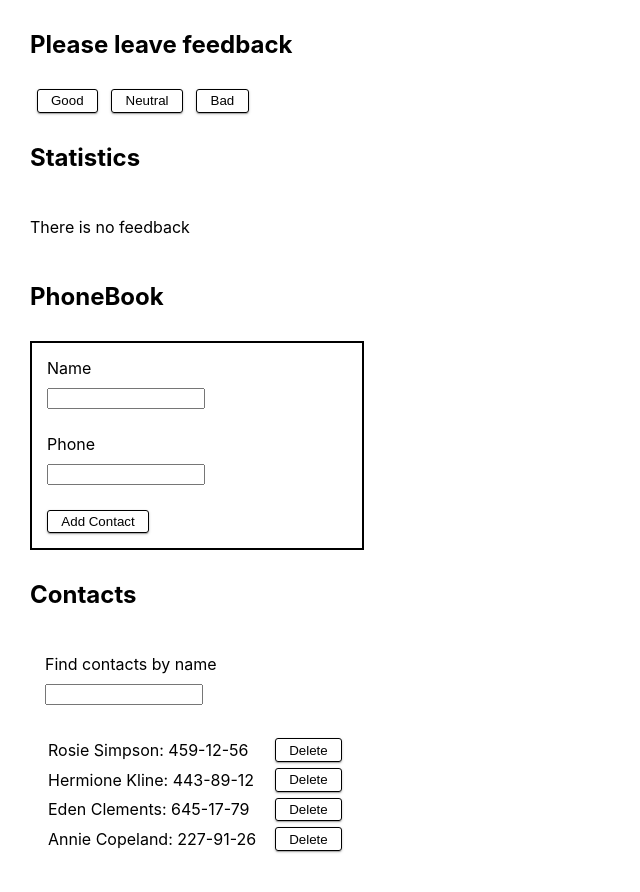
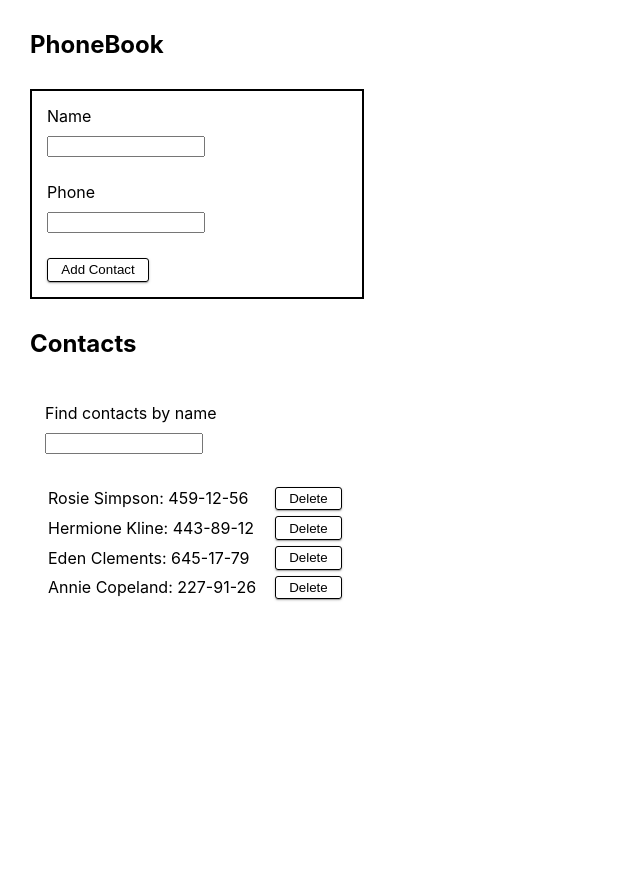
Before and after one commit to timurvdovichenko/goit-react-hw-02-phonebook, a React (Create React App) app: page / in a window 1280 px wide. Shown: the top 892 px of the page, without its empty margins (0-640 px from the left). After the commit the page ends 800 px from the top, so only its background shows below. Built offline with nearby package versions, Linux system fonts and the light colour scheme.

Commit message:
delete feedback App

```diff
--- a/src/components/App.jsx
+++ b/src/components/App.jsx
@@ -1,22 +1,8 @@
-import PropTypes from 'prop-types';
 import { Component } from 'react';
-// import Feedback from './Feedback/Feedback';
-import Notification from './Feedback/Notification';
-import Section from './Feedback/Section';
-import FeedbackOptions from './Feedback/FeedbackOptions';
-import Statistics from './Feedback/Statistics';
 import PhoneBook from './PhoneBook/Phonebook';
 
 class App extends Component {
-  static defaultProps = {
-    goodInitialValue: 0,
-    neutralInitialValue: 0,
-    badInitialValue: 0,
-  };
   state = {
-    good: this.props.goodInitialValue,
-    neutral: this.props.neutralInitialValue,
-    bad: this.props.badInitialValue,
     contacts: [
       { id: 'id-1', name: 'Rosie Simpson', number: '459-12-56' },
       { id: 'id-2', name: 'Hermione Kline', number: '443-89-12' },
@@ -26,12 +12,6 @@ class App extends Component {
     filter: '',
   };
 
-  onClickChange = e => {
-    const { name } = e.target;
-    this.setState(prevState => {
-      return { [name]: prevState[name] + 1 };
-    });
-  };
   formSubmitHandler = data => {
     this.setState(prevState => {
       return { contacts: [...prevState.contacts, data] };
@@ -60,45 +40,13 @@ class App extends Component {
       return contact.name.includes(filter.toLowerCase());
     });
   };
-  countTotalFeedback() {
-    const { good, neutral, bad } = this.state;
-    return good + neutral + bad;
-  }
-  countPositiveFeedbackPercentage = () => {
-    const positiveFeedbackPercentage = Math.floor(
-      100 * (this.state.good / this.countTotalFeedback()),
-    );
-    return isNaN(positiveFeedbackPercentage) ? 0 : positiveFeedbackPercentage;
-  };
 
   render() {
-    const stateObject = Object.keys(this.state);
-    const feedbackPercentage = this.countPositiveFeedbackPercentage();
-    const { good, neutral, bad } = this.state;
-    const totalFeedback = this.countTotalFeedback();
-
     const normalizedContacts = this.getNormalizedContacts();
     const filteredContacts = this.getFilteredContacts(normalizedContacts);
 
     return (
       <div>
-        <Section title="Please leave feedback">
-          <FeedbackOptions options={stateObject} onLeaveFeedback={this.onClickChange} />
-        </Section>
-        <Section title="Statistics">
-          {totalFeedback > 0 ? (
-            <Statistics
-              good={good}
-              neutral={neutral}
-              bad={bad}
-              total={totalFeedback}
-              positivePercentage={feedbackPercentage}
-            />
-          ) : (
-            <Notification message="There is no feedback" />
-          )}
-        </Section>
-
         <PhoneBook
           onSubmitForm={this.formSubmitHandler}
           contacts={filteredContacts}
@@ -112,9 +60,3 @@ class App extends Component {
 }
 
 export default App;
-
-App.propTypes = {
-  goodInitialValue: PropTypes.number.isRequired,
-  neutralInitialValue: PropTypes.number.isRequired,
-  badInitialValue: PropTypes.number.isRequired,
-};
--- a/src/components/Feedback/Button.jsx
+++ /dev/null
@@ -1,18 +0,0 @@
-import PropTypes from 'prop-types';
-import { ButtonStyled, ListItemStyled } from './Feedback.styled';
-const Button = ({ name, onLeaveFeedback }) => {
-  return (
-    <ListItemStyled>
-      <ButtonStyled type="button" name={name} onClick={onLeaveFeedback}>
-        {name}
-      </ButtonStyled>
-    </ListItemStyled>
-  );
-};
-
-export default Button;
-
-Button.propTypes = {
-  name: PropTypes.string.isRequired,
-  onLeaveFeedback: PropTypes.func.isRequired,
-};
--- a/src/components/Feedback/Feedback.styled.jsx
+++ /dev/null
@@ -1,32 +0,0 @@
-import styled from 'styled-components';
-
-export const ButtonStyled = styled.button`
-  background: transparent;
-  border-radius: 3px;
-  border: 1px solid black;
-  color: black;
-  margin: 0 0.5em;
-  padding: 0.25em 1em;
-  text-transform: capitalize;
-  box-shadow: 0px 1px 3px 0px rgba(0, 0, 0, 0.2), 0px 1px 1px 0px rgba(0, 0, 0, 0.14),
-    0px 2px 1px -1px rgba(0, 0, 0, 0.12);
-`;
-
-export const ListStyled = styled.ul`
-  display: flex;
-  margin-left: 30px;
-  flex-direction: ${props => props.column};
-`;
-export const ListItemStyled = styled.li`
-  list-style: none;
-`;
-export const H2Styled = styled.h2`
-  display: block;
-  margin: 30px;
-  font-size: 24px;
-`;
-export const PararagraphStyled = styled.p`
-  display: inline-block;
-  margin: 15px 15px 15px 30px;
-  font-size: 16px;
-`;
--- a/src/components/Feedback/FeedbackOptions.jsx
+++ /dev/null
@@ -1,21 +0,0 @@
-import PropTypes from 'prop-types';
-import Button from './Button';
-import { ListStyled } from './Feedback.styled';
-
-const FeedbackOptions = ({ options, onLeaveFeedback }) => {
-  return (
-    <ListStyled>
-      {options.map(option => {
-        if (option === 'good' || option === 'bad' || option === 'neutral') {
-          return <Button key={option} name={option} onLeaveFeedback={onLeaveFeedback} />;
-        } else return undefined;
-      })}
-    </ListStyled>
-  );
-};
-export default FeedbackOptions;
-
-FeedbackOptions.propTypes = {
-  onLeaveFeedback: PropTypes.func.isRequired,
-  options: PropTypes.arrayOf(PropTypes.string.isRequired).isRequired,
-};
--- a/src/components/Feedback/Notification.jsx
+++ /dev/null
@@ -1,11 +0,0 @@
-import PropTypes from 'prop-types';
-import { PararagraphStyled } from './Feedback.styled';
-const Notification = ({ message }) => {
-  return <PararagraphStyled>{message}</PararagraphStyled>;
-};
-
-export default Notification;
-
-Notification.propTypes = {
-  message: PropTypes.string.isRequired,
-};
--- a/src/components/Feedback/Section.jsx
+++ /dev/null
@@ -1,13 +0,0 @@
-import PropTypes from 'prop-types';
-import { H2Styled } from './Feedback.styled';
-const Section = ({ title, children }) => {
-  return (
-    <section>
-      <H2Styled>{title}</H2Styled>
-      {children}
-    </section>
-  );
-};
-export default Section;
-
-Section.propTypes = { title: PropTypes.string.isRequired, children: PropTypes.element.isRequired };
--- a/src/components/Feedback/Statistics.jsx
+++ /dev/null
@@ -1,23 +0,0 @@
-import PropTypes from 'prop-types';
-import { ListStyled, ListItemStyled } from './Feedback.styled';
-const Statistics = ({ good, neutral, bad, total, positivePercentage = 0 }) => {
-  return (
-    <ListStyled column={'column'}>
-      <ListItemStyled>Good: {good}</ListItemStyled>
-      <ListItemStyled>Neutral: {neutral}</ListItemStyled>
-      <ListItemStyled>Bad: {bad}</ListItemStyled>
-      <ListItemStyled>Total: {total}</ListItemStyled>
-      <ListItemStyled>Positive Feedback {positivePercentage}%</ListItemStyled>
-    </ListStyled>
-  );
-};
-
-export default Statistics;
-
-Statistics.propTypes = {
-  good: PropTypes.number.isRequired,
-  neutral: PropTypes.number.isRequired,
-  bad: PropTypes.number.isRequired,
-  total: PropTypes.number,
-  positivePercentage: PropTypes.number.isRequired,
-};
--- a/src/components/PhoneBook/Phonebook.jsx
+++ b/src/components/PhoneBook/Phonebook.jsx
@@ -22,7 +22,7 @@ class PhoneBook extends Component {
     const { name, number } = this.state;
     const contact = { name: name, id: nanoid(), number: number };
     const normalizedName = this.state.name.toLowerCase();
-    const checkedName = this.props.contacts.find(contact => contact.name === normalizedName);
+    const checkedName = this.checkCurrentContact(normalizedName);
 
     if (checkedName) {
       alert(`${name} is already in contacts`);
@@ -36,8 +36,8 @@ class PhoneBook extends Component {
     this.setState({ name: '', number: '' });
   };
 
-  checkCurrentContact = () => {
-    this.props.contacts.find(contact => contact.name === contact);
+  checkCurrentContact = data => {
+    return this.props.contacts.find(contact => contact.name === data);
   };
 
   render() {
--- a/src/components/PhoneBook/Phonebook.styled.jsx
+++ b/src/components/PhoneBook/Phonebook.styled.jsx
@@ -36,6 +36,10 @@ export const Button = styled.button`
   ${props => props.buttonListStyle};
   box-shadow: 0px 1px 3px 0px rgba(0, 0, 0, 0.2), 0px 1px 1px 0px rgba(0, 0, 0, 0.14),
     0px 2px 1px -1px rgba(0, 0, 0, 0.12);
+  &:hover {
+    transition: all 250ms cubic-bezier(0.4, 0, 0.2, 1);
+    scale: 1.01;
+  }
 `;
 
 export const List = styled.ul`
```
Also changed, not shown: src/components/Feedback/Feedback.jsx (deleted, +0 -45 lines).
